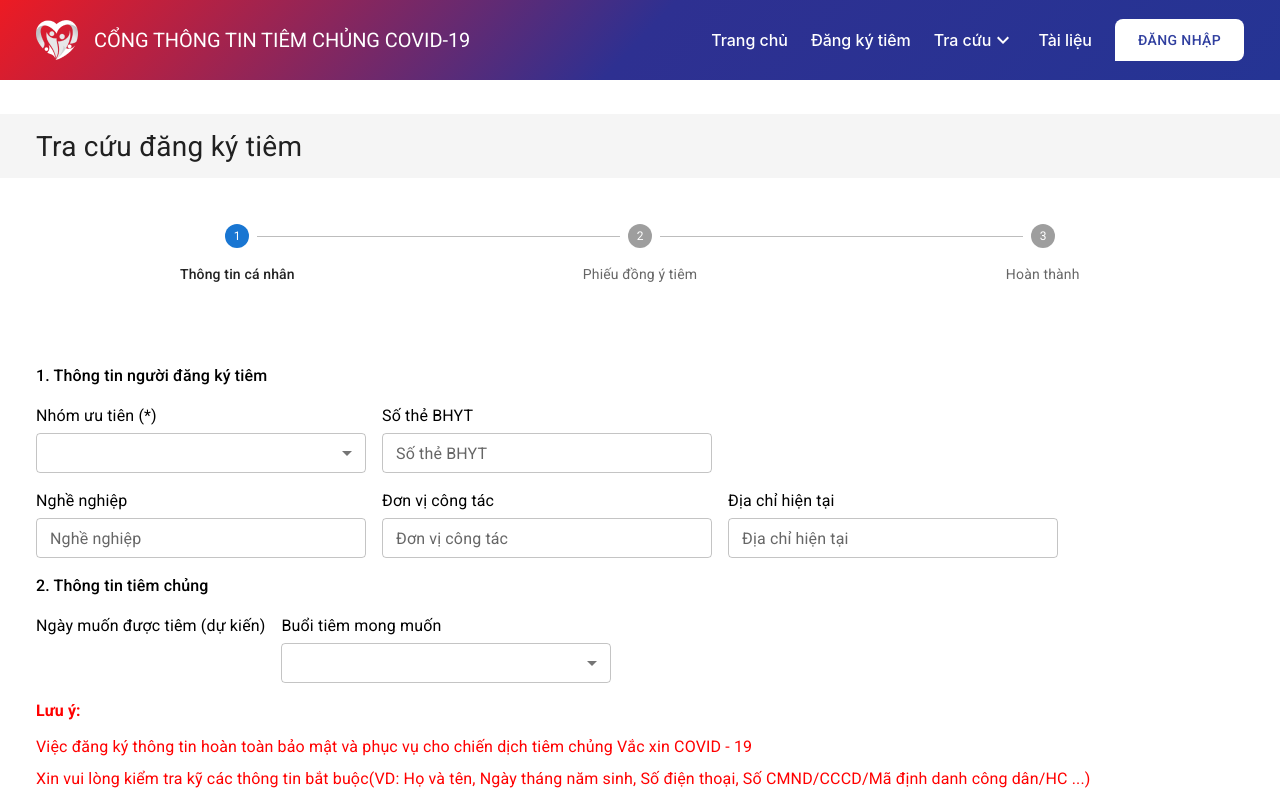
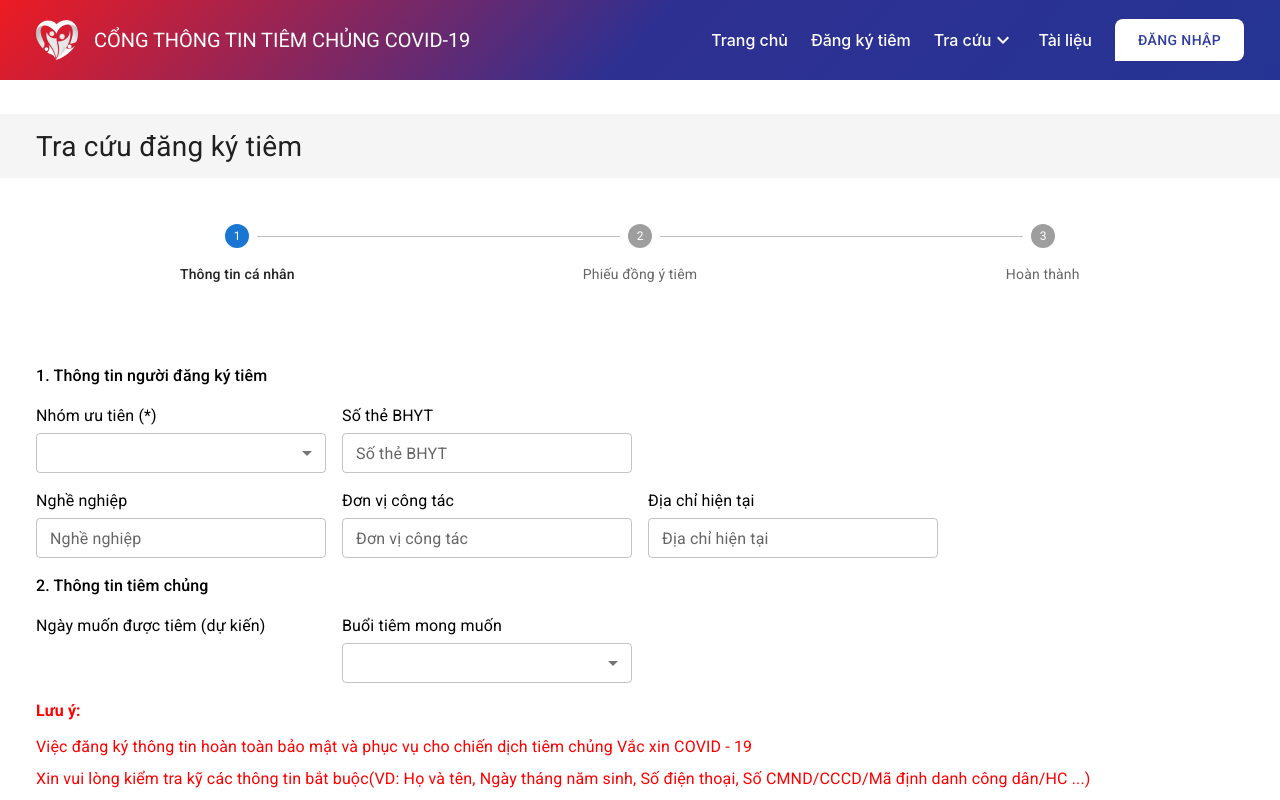
Before and after one commit to zinza-d2-training/haivh-react, a React (Create React App) app: page /registration-step-1 in a window 1280 px wide. Shown: the top 800 px of the page. Built offline with nearby package versions, Linux system fonts and the light colour scheme.

Commit message:
use grid

```diff
--- a/src/components/Registration/RegistrationStep1.tsx
+++ b/src/components/Registration/RegistrationStep1.tsx
@@ -14,7 +14,8 @@ import {
   List,
   ListItem,
   ListItemText,
-  Button
+  Button,
+  Grid
 } from '@mui/material';
 import { ArrowBack, ArrowForward } from '@mui/icons-material';
 import { useNavigate } from 'react-router-dom';
@@ -61,12 +62,13 @@ const BoxContainer = styled(Box)`
 const BoxContent = styled(Box)``;
 
 const BoxSelect = styled(Box)`
-  display: flex;
+  /* display: flex; */
   margin-bottom: 16px;
+  flex-grow: 1;
 `;
 
 const BoxItem = styled(Box)`
-  margin-right: 16px;
+  /* margin-right: 16px; */
 `;
 
 const LabelText = styled(Typography)`
@@ -120,18 +122,17 @@ const RegistrationStep1 = () => {
             1. Thông tin người đăng ký tiêm
           </Typography>
           <BoxSelect>
+            <Grid container spacing={2}>
+              <Grid item xs={3}>
                 <BoxItem>
                   <LabelText>Nhóm ưu tiên (*)</LabelText>
                   <Controller
                     name="group"
                     control={control}
                     render={({ field, fieldState: { error } }) => (
-                  <FormControl>
+                      <FormControl sx={{ width: '100%' }}>
                         <Select
                           defaultValue=""
-                      sx={{
-                        width: '330px'
-                      }}
                           size="small"
                           labelId="demo-simple-select-label"
                           id="demo-simple-select"
@@ -161,7 +162,9 @@ const RegistrationStep1 = () => {
                     )}
                   />
                 </BoxItem>
+              </Grid>
 
+              <Grid item xs={3}>
                 <BoxItem>
                   <LabelText>Số thẻ BHYT</LabelText>
                   <Controller
@@ -169,9 +172,9 @@ const RegistrationStep1 = () => {
                     control={control}
                     render={({ field, fieldState: { error } }) => (
                       <TextField
+                        sx={{ width: '100%' }}
                         label="Số thẻ BHYT"
                         size="small"
-                    sx={{ width: '330px' }}
                         {...field}
                         error={!!error}
                         helperText={error?.message}
@@ -179,8 +182,12 @@ const RegistrationStep1 = () => {
                     )}
                   />
                 </BoxItem>
+              </Grid>
+            </Grid>
           </BoxSelect>
           <BoxSelect>
+            <Grid container spacing={2}>
+              <Grid item xs={3}>
                 <BoxItem>
                   <LabelText>Nghề nghiệp</LabelText>
                   <Controller
@@ -188,9 +195,11 @@ const RegistrationStep1 = () => {
                     control={control}
                     render={({ field, fieldState: { error } }) => (
                       <TextField
+                        sx={{
+                          width: '100%'
+                        }}
                         label="Nghề nghiệp"
                         size="small"
-                    sx={{ width: '330px' }}
                         {...field}
                         error={!!error}
                         helperText={error?.message}
@@ -198,7 +207,8 @@ const RegistrationStep1 = () => {
                     )}
                   />
                 </BoxItem>
-
+              </Grid>
+              <Grid item xs={3}>
                 <BoxItem>
                   <LabelText>Đơn vị công tác</LabelText>
                   <Controller
@@ -206,9 +216,11 @@ const RegistrationStep1 = () => {
                     control={control}
                     render={({ field, fieldState: { error } }) => (
                       <TextField
+                        sx={{
+                          width: '100%'
+                        }}
                         label="Đơn vị công tác"
                         size="small"
-                    sx={{ width: '330px' }}
                         {...field}
                         error={!!error}
                         helperText={error?.message}
@@ -216,7 +228,8 @@ const RegistrationStep1 = () => {
                     )}
                   />
                 </BoxItem>
-
+              </Grid>
+              <Grid item xs={3}>
                 <BoxItem>
                   <LabelText>Địa chỉ hiện tại</LabelText>
                   <Controller
@@ -224,9 +237,11 @@ const RegistrationStep1 = () => {
                     control={control}
                     render={({ field, fieldState: { error } }) => (
                       <TextField
+                        sx={{
+                          width: '100%'
+                        }}
                         label="Địa chỉ hiện tại"
                         size="small"
-                    sx={{ width: '330px' }}
                         {...field}
                         error={!!error}
                         helperText={error?.message}
@@ -234,6 +249,8 @@ const RegistrationStep1 = () => {
                     )}
                   />
                 </BoxItem>
+              </Grid>
+            </Grid>
           </BoxSelect>
         </BoxContent>
 
@@ -246,6 +263,9 @@ const RegistrationStep1 = () => {
             2. Thông tin tiêm chủng
           </Typography>
           <BoxSelect>
+            <Grid container spacing={2}>
+              <Grid item xs={3}>
+                {' '}
                 <BoxItem>
                   <LabelText>Ngày muốn được tiêm (dự kiến)</LabelText>
                   <LocalizationProvider dateAdapter={AdapterDateFns}>
@@ -253,13 +273,12 @@ const RegistrationStep1 = () => {
                       name="date"
                       control={control}
                       render={({ field, fieldState: { error } }) => (
-                    <FormControl>
+                        <FormControl sx={{ width: '100%' }}>
                           <DatePicker
                             renderInput={(params) => (
                               <TextField
                                 {...params}
                                 size="small"
-                            sx={{ width: '330px' }}
                                 error={!!error}
                                 helperText={error?.message}
                               />
@@ -271,17 +290,19 @@ const RegistrationStep1 = () => {
                     />
                   </LocalizationProvider>
                 </BoxItem>
+              </Grid>
+              <Grid item xs={3}>
                 <BoxItem>
                   <LabelText>Buổi tiêm mong muốn</LabelText>
                   <Controller
                     name="session"
                     control={control}
                     render={({ field, fieldState: { error } }) => (
-                  <FormControl>
+                      <FormControl sx={{ width: '100%' }}>
                         <Select
                           defaultValue=""
                           sx={{
-                        width: '330px'
+                            width: '100%'
                           }}
                           size="small"
                           labelId="demo-simple-select-label"
@@ -303,6 +324,8 @@ const RegistrationStep1 = () => {
                     )}
                   />
                 </BoxItem>
+              </Grid>
+            </Grid>
           </BoxSelect>
         </BoxContent>
 
```
Lines whose indentation alone changed are shown as unchanged.
